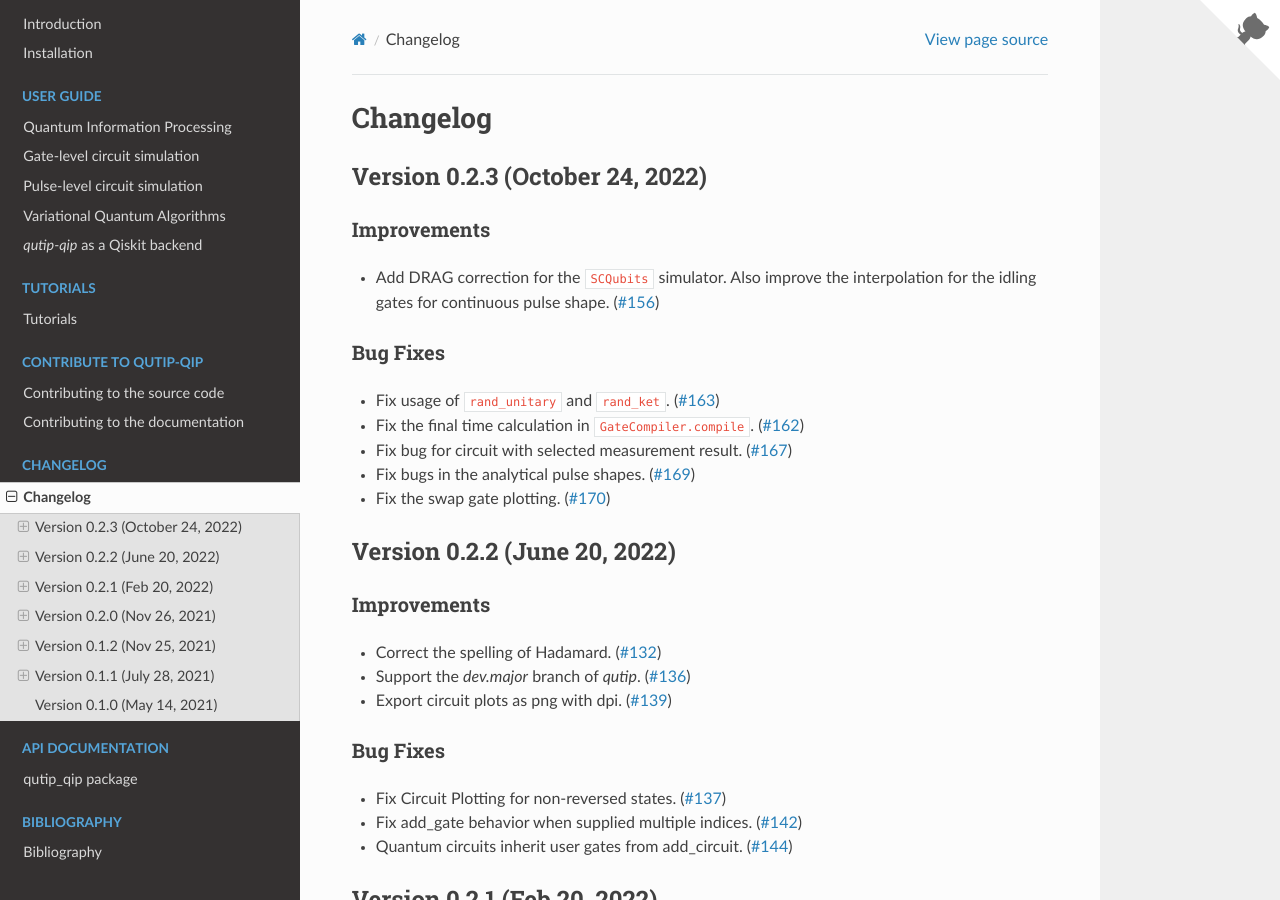
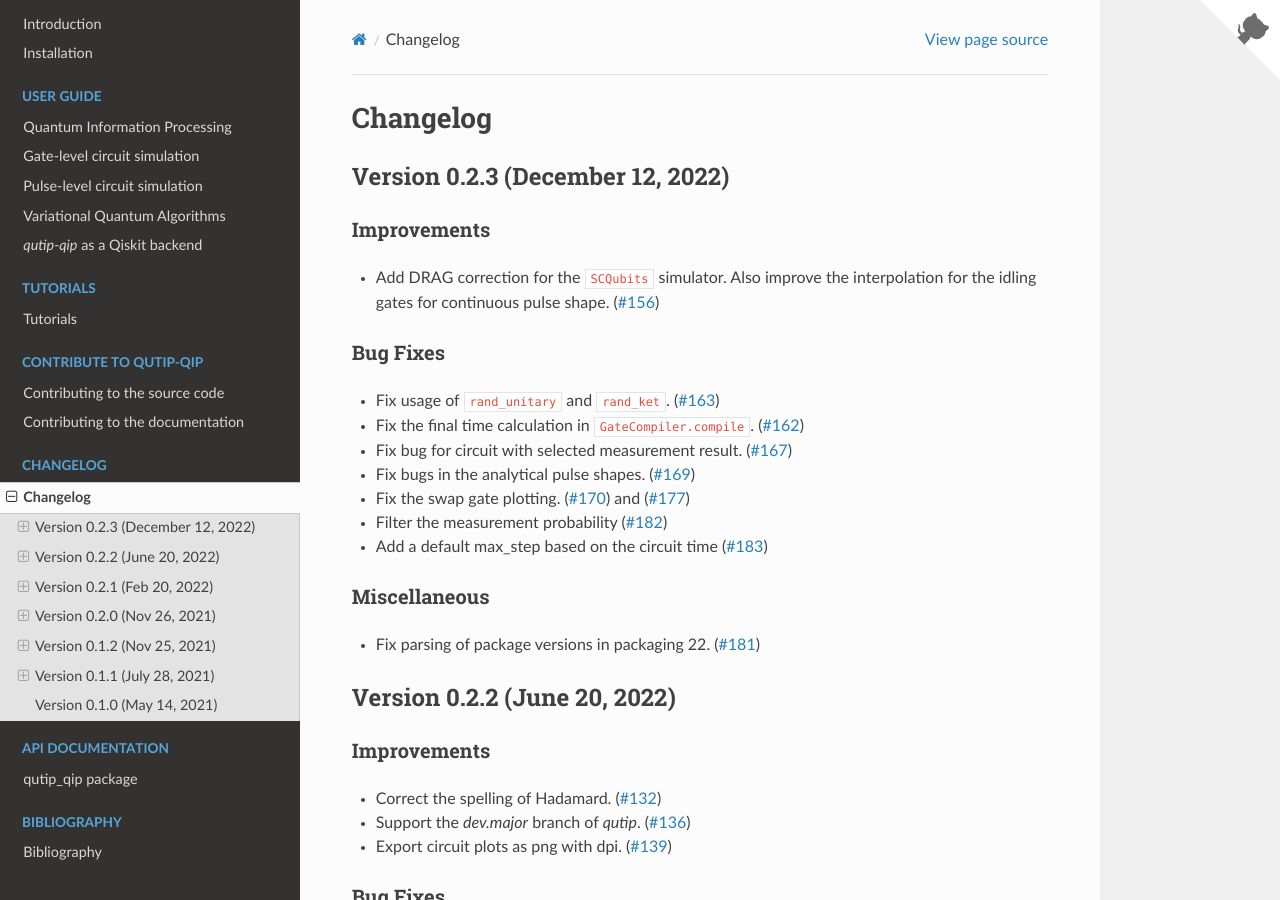
Before and after one commit to qutip/qutip-qip, a Sphinx documentation site: the page built from doc/source/changelog.rst, in a window 1280 px wide and 900 px high. Built offline with Sphinx 7.4.7 and the Read the Docs theme 2.0.0, drawn with Linux system fonts in a browser that asks for light colours.

Commit message:
Update the changelog again for 0.2.3

```diff
--- a/doc/source/changelog.rst
+++ b/doc/source/changelog.rst
@@ -3,8 +3,8 @@ Changelog
 *********
 
 
-Version 0.2.3 (October 24, 2022)
-++++++++++++++++++++++++++++++++
+Version 0.2.3 (December 12, 2022)
++++++++++++++++++++++++++++++++++
 
 Improvements
 ------------
@@ -16,7 +16,13 @@ Bug Fixes
 - Fix the final time calculation in ``GateCompiler.compile``. (`#162 <https://github.com/qutip/qutip-qip/pull/162>`_)
 - Fix bug for circuit with selected measurement result. (`#167 <https://github.com/qutip/qutip-qip/pull/167>`_)
 - Fix bugs in the analytical pulse shapes. (`#169 <https://github.com/qutip/qutip-qip/pull/169>`_)
-- Fix the swap gate plotting. (`#170 <https://github.com/qutip/qutip-qip/pull/170>`_)
+- Fix the swap gate plotting. (`#170 <https://github.com/qutip/qutip-qip/pull/170>`_) and (`#177 <https://github.com/qutip/qutip-qip/pull/177>`_)
+- Filter the measurement probability (`#182 <https://github.com/qutip/qutip-qip/pull/182>`_)
+- Add a default max_step based on the circuit time (`#183 <https://github.com/qutip/qutip-qip/pull/183>`_)
+
+Miscellaneous
+-------------
+- Fix parsing of package versions in packaging 22. (`#181 <https://github.com/qutip/qutip-qip/pull/181>`_)
 
 
 
```
